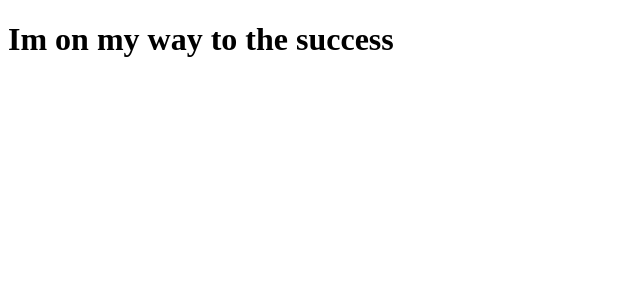
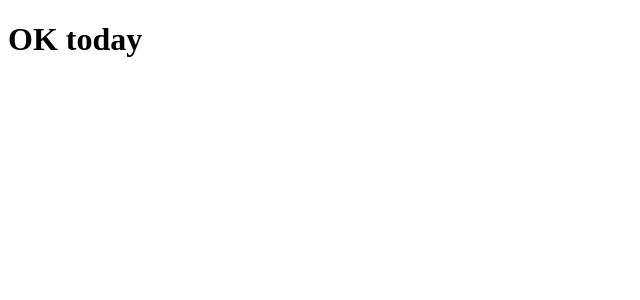
Before and after one commit to antonipablo/clone-tabnews, a Next.js app: page / in a window 1280 px wide. Shown: the top 300 px of the page, without its empty margins (0-640 px from the left). Built offline with nearby package versions, Linux system fonts and the light colour scheme.

Commit message:
Teste de fogo Ultimate

```diff
--- a/pages/index.js
+++ b/pages/index.js
@@ -1,5 +1,5 @@
 function Home() {
-  return <h1>Im on my way to the success</h1>;
+  return <h1>OK today</h1>;
 }
 
 export default Home;
```
